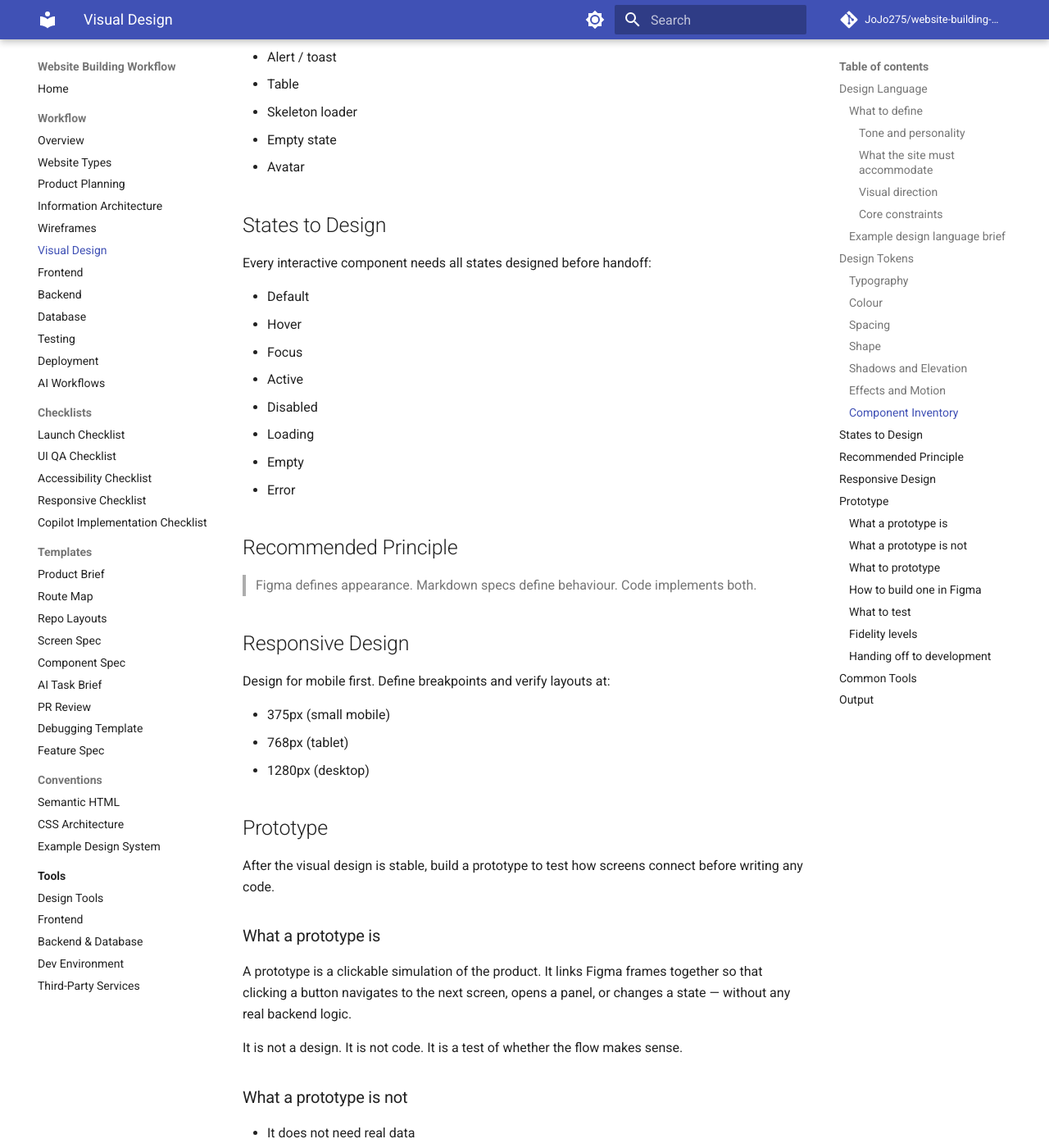
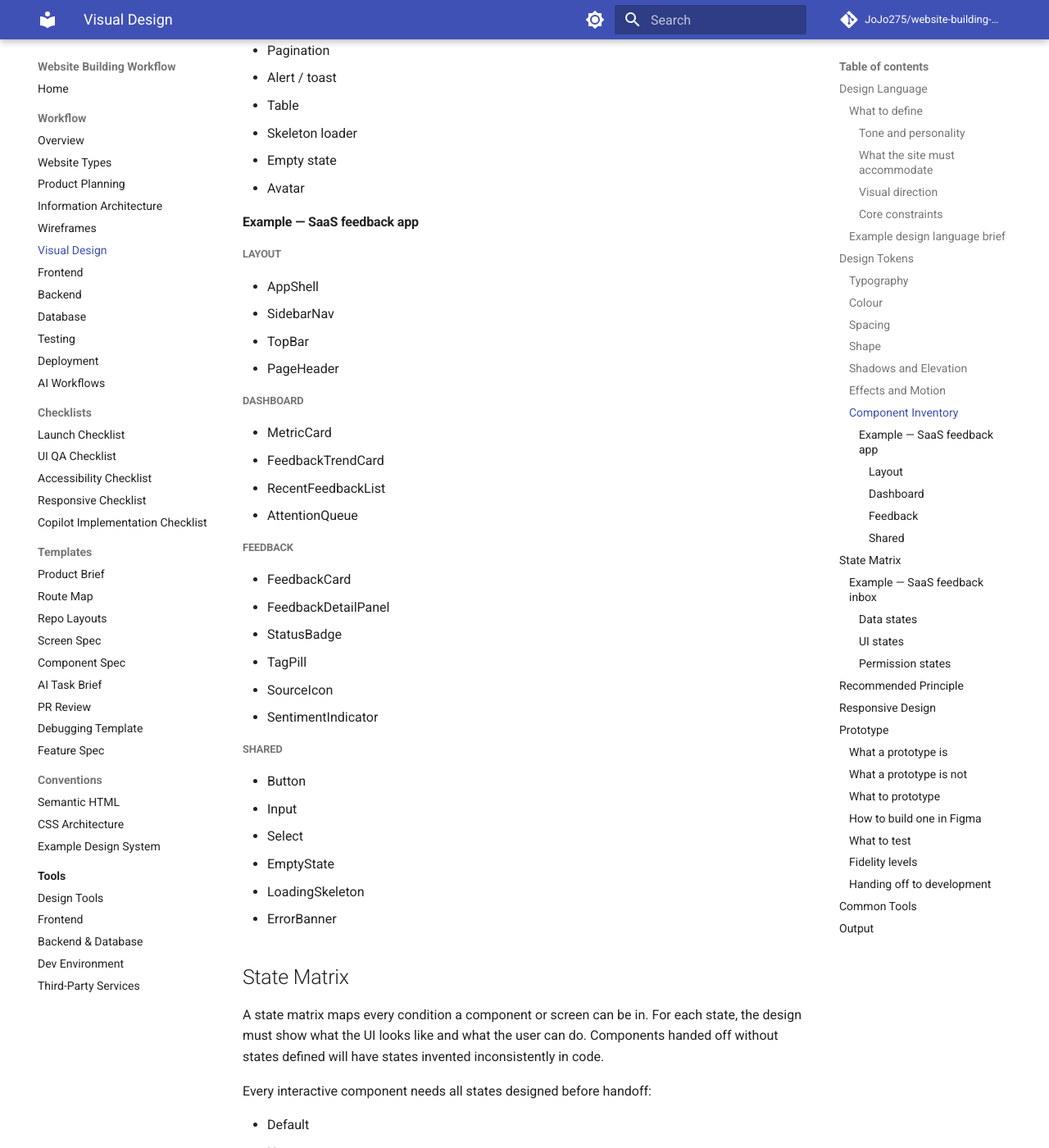
Before and after one commit to JoJo275/website-building-workflow, an MkDocs documentation site: the page built from docs/workflow/06-visual-design.md, in a window 1280 px wide and 1400 px high, scrolled down 5714 px. Shown: the whole window at 82% size. Built offline with MkDocs 1.6.1 and Material for MkDocs 9.7.7, drawn with Linux system fonts in a browser that asks for light colours; comment, search, counter and statistics services are not loaded; some of the changed text lies outside the part shown.

Commit message:
feat: update component inventory and add state matrices for improved design clarity

```diff
--- a/docs/workflow/06-visual-design.md
+++ b/docs/workflow/06-visual-design.md
@@ -160,7 +160,7 @@ Respect `prefers-reduced-motion`. Wrap transitions in a media query if they are
 
 ### Component Inventory
 
-Once tokens are defined, list every UI component the design needs. This becomes the build list.
+A complete list of every UI component the product needs. Created once tokens are defined. This is the design and build checklist — if a component is not on the list, it should not be built yet.
 
 - Buttons (primary, secondary, ghost, destructive)
 - Inputs (text, password, select, textarea, checkbox, radio)
@@ -181,7 +181,43 @@ Once tokens are defined, list every UI component the design needs. This becomes
 - Empty state
 - Avatar
 
-## States to Design
+#### Example — SaaS feedback app
+
+##### Layout
+
+- AppShell
+- SidebarNav
+- TopBar
+- PageHeader
+
+##### Dashboard
+
+- MetricCard
+- FeedbackTrendCard
+- RecentFeedbackList
+- AttentionQueue
+
+##### Feedback
+
+- FeedbackCard
+- FeedbackDetailPanel
+- StatusBadge
+- TagPill
+- SourceIcon
+- SentimentIndicator
+
+##### Shared
+
+- Button
+- Input
+- Select
+- EmptyState
+- LoadingSkeleton
+- ErrorBanner
+
+## State Matrix
+
+A state matrix maps every condition a component or screen can be in. For each state, the design must show what the UI looks like and what the user can do. Components handed off without states defined will have states invented inconsistently in code.
 
 Every interactive component needs all states designed before handoff:
 
@@ -193,6 +229,32 @@ Every interactive component needs all states designed before handoff:
 - Loading
 - Empty
 - Error
+
+### Example — SaaS feedback inbox
+
+#### Data states
+
+- Loading
+- Empty inbox
+- Has feedback
+- API error
+- Search has no results
+- Filter has no results
+
+#### UI states
+
+- No feedback selected
+- Feedback selected
+- Detail panel open
+- Detail panel closed
+- Mobile sidebar open
+- Mobile sidebar closed
+
+#### Permission states
+
+- Normal user
+- Admin
+- Read-only / demo user
 
 ## Recommended Principle
 
```
